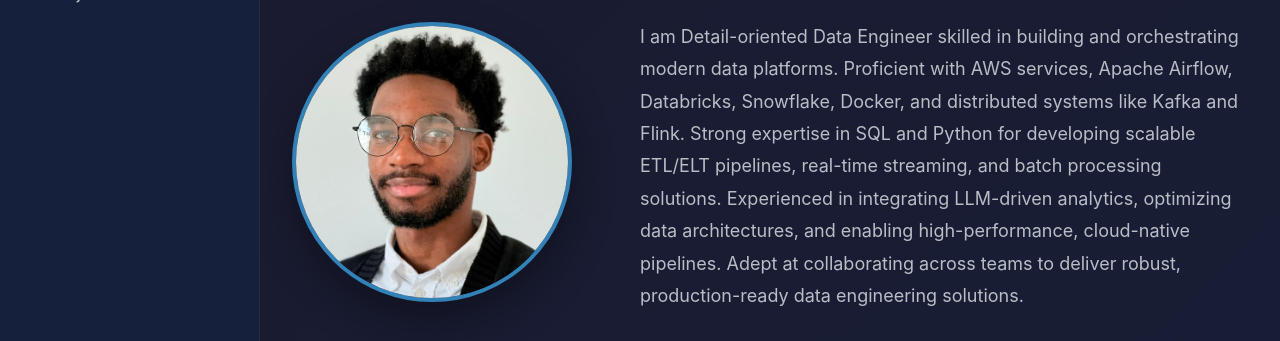
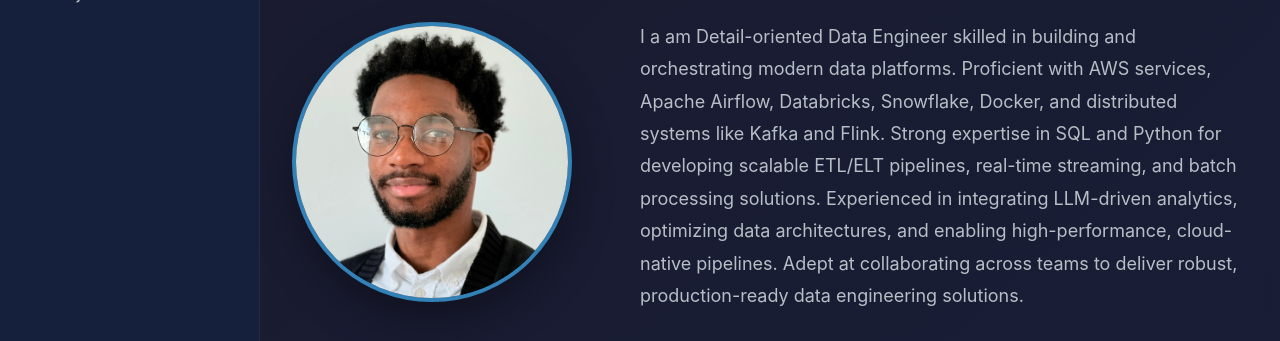
Before and after one commit to inioluwaeboda1/portfolio, a plain HTML site: page index.html in a window 1280 px wide. Shown: the part 238-579 px from the top of the page. Drawn offline with Linux system fonts and the light colour scheme.

Commit message:
Update index.html

```diff
--- a/index.html
+++ b/index.html
@@ -47,7 +47,7 @@
                 <div class="about-info">
                     <h1 id="about-title">Inioluwa Eboda</h1>
                     <p>
-                        I am Detail-oriented Data Engineer skilled in building and orchestrating modern data platforms.
+                        I a am Detail-oriented Data Engineer skilled in building and orchestrating modern data platforms.
                         Proficient with AWS services, Apache Airflow, Databricks, Snowflake, Docker, and distributed
                         systems like Kafka and Flink. Strong expertise in SQL and Python for developing scalable ETL/ELT
                         pipelines, real-time streaming, and batch processing solutions. Experienced in integrating
```
